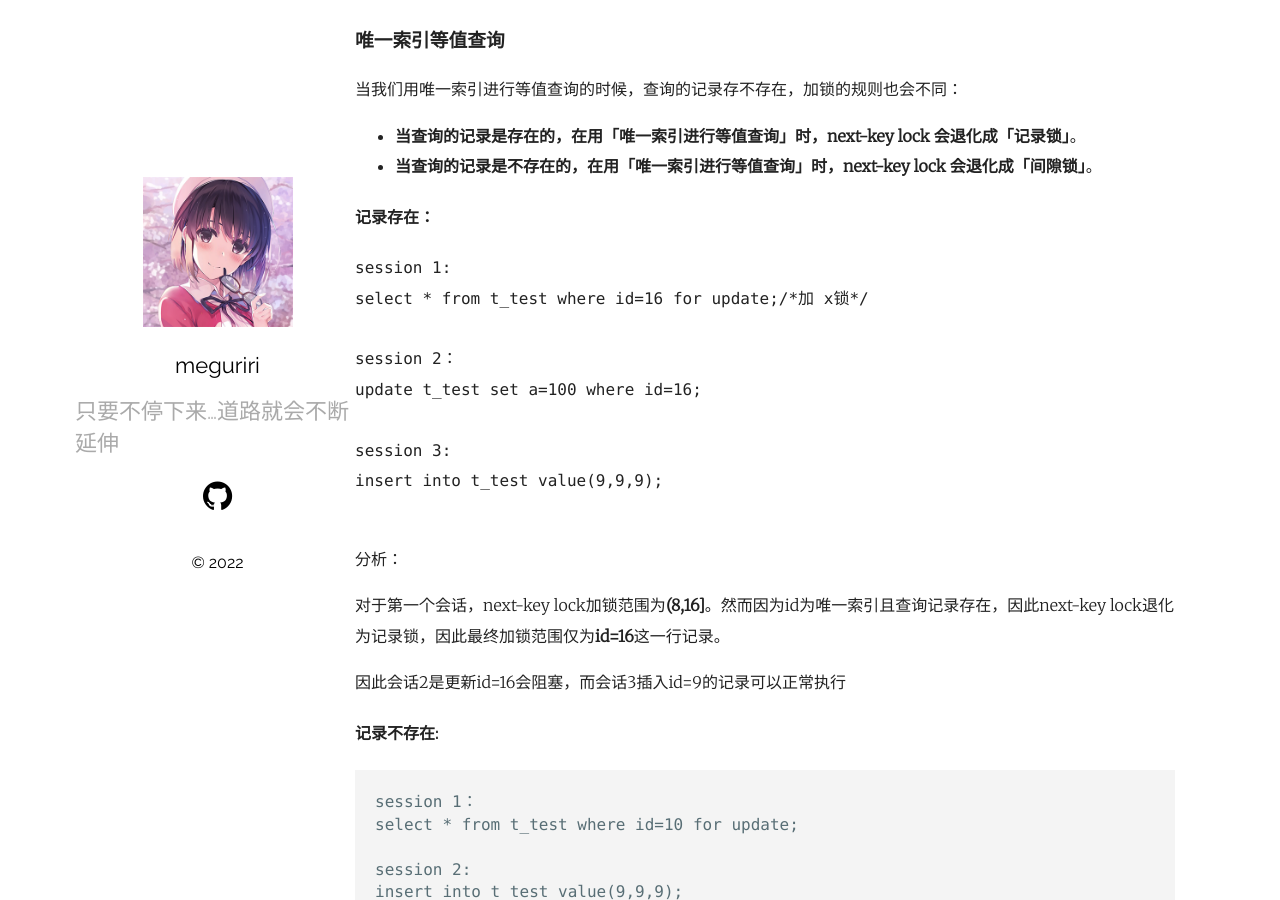
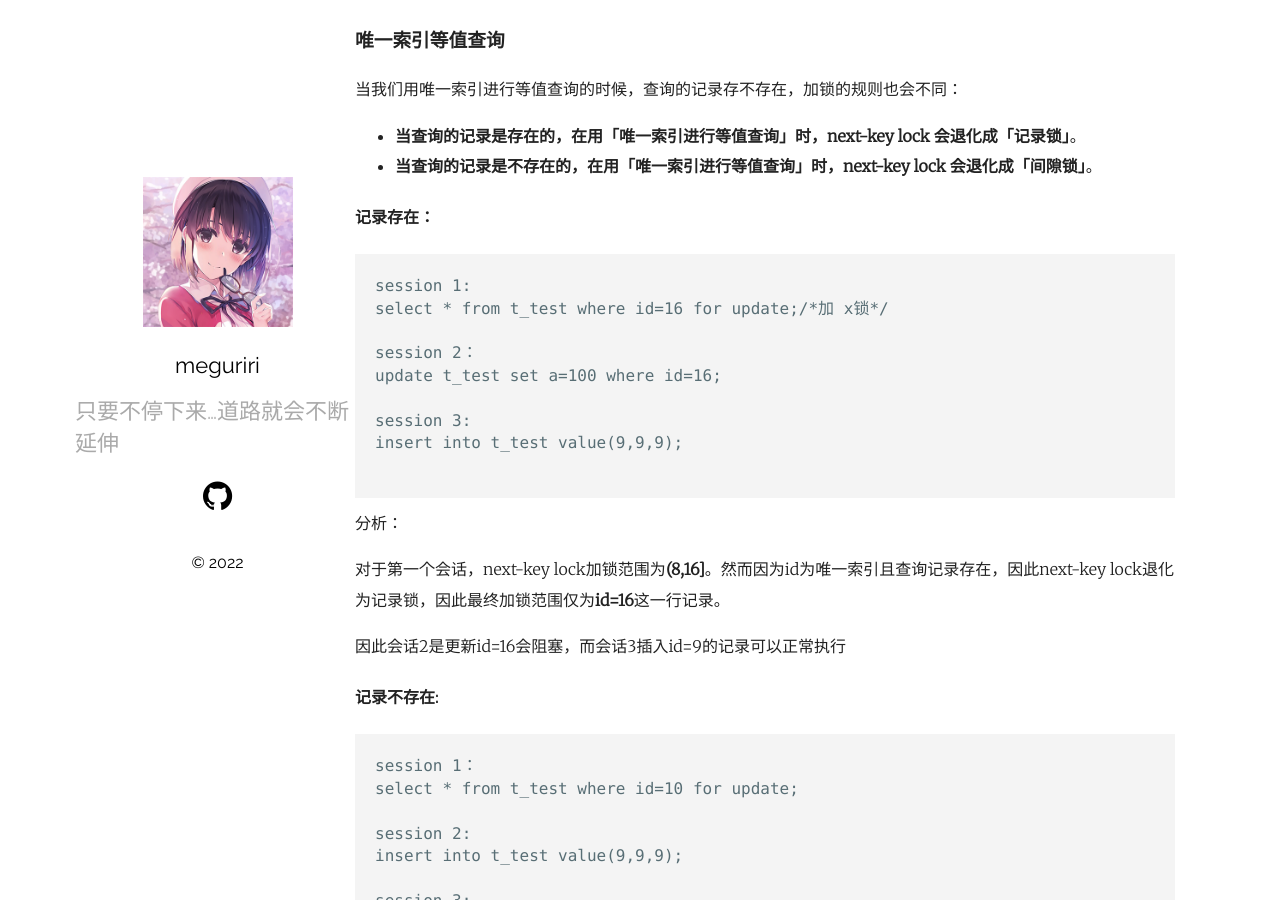
Before and after one commit to meguriri/meguriri.github.io, a Jekyll site: the page built from _posts/2022/2022-05-20-next-key lock理解.md, in a window 1280 px wide and 900 px high, scrolled down 1025 px. Built offline with Jekyll 4.4.1, drawn with Linux system fonts in a browser that asks for light colours.

Commit message:
Update 2022-05-20-next-key lock理解.md

````diff
--- a/_posts/2022/2022-05-20-next-key lock理解.md
+++ b/_posts/2022/2022-05-20-next-key lock理解.md
@@ -49,7 +49,7 @@ t_test:
 
 #### 记录存在：
 
-```mysql
+```
 session 1:
 select * from t_test where id=16 for update;/*加 x锁*/
 
````
